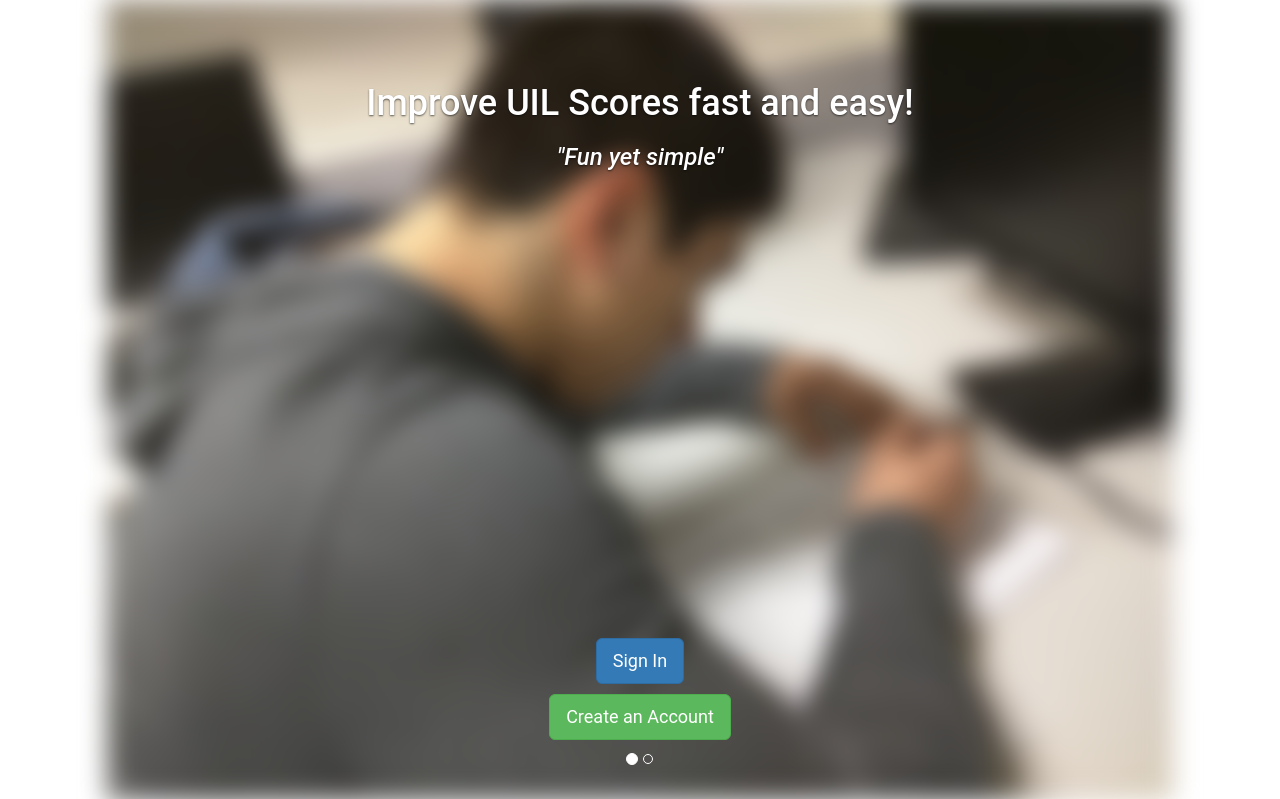
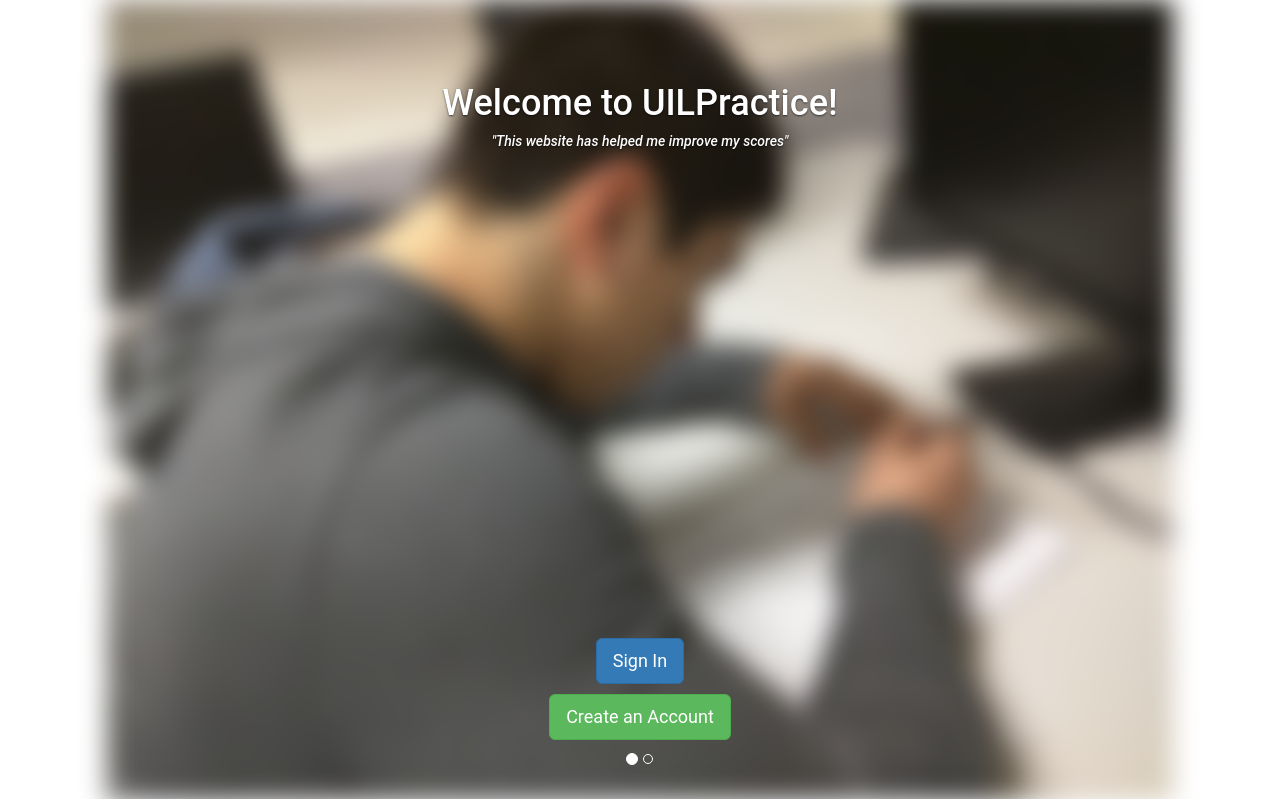
Before and after one commit to rawells14/UILPractice, a Flask app: page / in a window 1280 px wide. Shown: the top 799 px of the page. Run offline with Flask 2, Linux system fonts and the light colour scheme; parts of the project's set-up code (start-up, migrations or seed data) failed here and were passed over; some libraries are stand-ins or nearby versions.

Commit message:
Homepage revise

```diff
--- a/templates/homepage.html
+++ b/templates/homepage.html
@@ -16,17 +16,6 @@
 
   ga('create', 'UA-70751894-1', 'auto');
   ga('send', 'pageview');
-
-
-
-
-
-
-
-
-
-
-
     </script>
 </head>
 
@@ -69,9 +58,9 @@
                 <img src="/static/Pictures/brandon.jpg" style="height: 100%;">
 
                 <div id="carousel-caption-title" class="carousel-caption">
-                    <h1>Improve UIL Scores fast and easy!</h1>
+                    <h1>Welcome to UILPractice!</h1>
 
-                    <h3><i>"Fun yet simple"</i></h3>
+                    <h5><i>"This website has helped me improve my scores"</i></h5>
                 </div>
                 <div class="carousel-caption">
                     <p>
```
